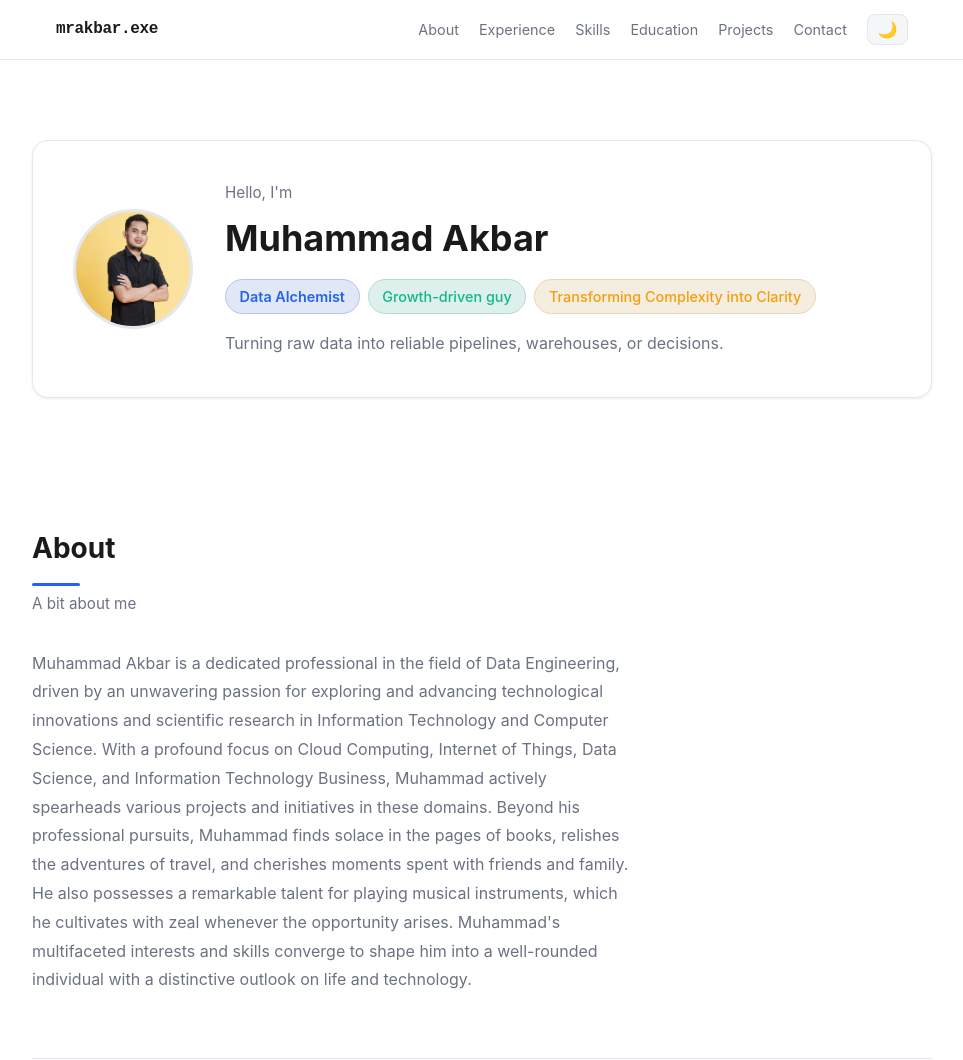
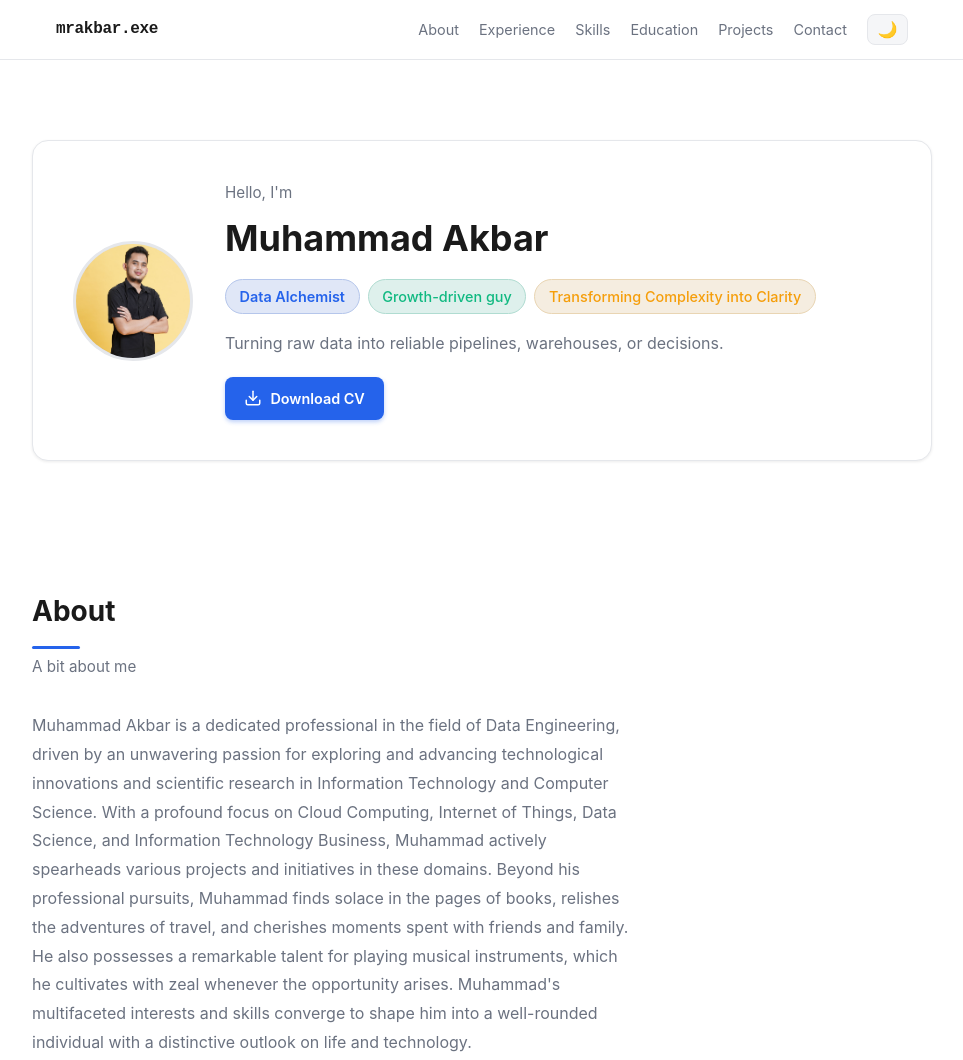
Before and after one commit to xmen1412/portofolio-website, a website built with Vite: page src/index.html in a window 1280 px wide. Shown: the top 1060 px of the page, without its empty margins (158-1121 px from the left). Built offline with nearby package versions, Linux system fonts and the light colour scheme; some packages are replaced by stand-ins of ours.

Commit message:
add cv button download

```diff
--- a/src/css/style.css
+++ b/src/css/style.css
@@ -234,6 +234,49 @@ a:hover {
   max-width: 36rem;
   line-height: 1.7;
   font-size: 1rem;
+}
+
+.profile-actions {
+  display: flex;
+  align-items: center;
+  gap: 0.75rem;
+  margin-top: 1.25rem;
+}
+
+.btn {
+  display: inline-flex;
+  align-items: center;
+  gap: 0.5rem;
+  font-family: inherit;
+  font-size: 0.9rem;
+  font-weight: 600;
+  padding: 0.55rem 1.15rem;
+  border-radius: 8px;
+  text-decoration: none;
+  cursor: pointer;
+  transition: all 0.2s ease;
+  border: 1px solid transparent;
+}
+
+.btn:hover {
+  text-decoration: none;
+  transform: translateY(-1px);
+}
+
+.btn-primary {
+  background: var(--accent);
+  color: #ffffff;
+  box-shadow: 0 2px 4px color-mix(in srgb, var(--accent) 30%, transparent);
+}
+
+.btn-primary:hover {
+  background: color-mix(in srgb, var(--accent) 88%, #000);
+  box-shadow: 0 4px 8px color-mix(in srgb, var(--accent) 40%, transparent);
+  color: #ffffff;
+}
+
+.btn svg {
+  flex-shrink: 0;
 }
 
 /* About */
@@ -633,6 +676,10 @@ a:hover {
     max-width: none;
   }
 
+  .profile-actions {
+    justify-content: center;
+  }
+
   .nav-links a {
     display: none;
   }
--- a/src/data/content.js
+++ b/src/data/content.js
@@ -12,6 +12,7 @@ export const site = {
     'Muhammad Akbar is a dedicated professional in the field of Data Engineering, driven by an unwavering passion for exploring and advancing technological innovations and scientific research in Information Technology and Computer Science. With a profound focus on Cloud Computing, Internet of Things, Data Science, and Information Technology Business, Muhammad actively spearheads various projects and initiatives in these domains.\n\nBeyond his professional pursuits, Muhammad finds solace in the pages of books, relishes the adventures of travel, and cherishes moments spent with friends and family. He also possesses a remarkable talent for playing musical instruments, which he cultivates with zeal whenever the opportunity arises. Muhammad\'s multifaceted interests and skills converge to shape him into a well-rounded individual with a distinctive outlook on life and technology.',
   avatar: 'assets/images/profile/profile.jpeg',
   logo: 'mrakbar.exe',
+  cv: 'https://drive.google.com/file/d/1Gdtzo-2hXipcXYL3DqtACDolqW4ryfBb/view?usp=sharing',
 }
 
 export const experience = [
--- a/src/index.html
+++ b/src/index.html
@@ -32,6 +32,16 @@
             <div class="profile-badges">
             </div>
             <p class="profile-tagline" id="hero-tagline"></p>
+            <div class="profile-actions">
+              <a id="hero-cv-btn" class="btn btn-primary" href="#" download target="_blank" rel="noopener">
+                <svg viewBox="0 0 24 24" width="18" height="18" fill="none" stroke="currentColor" stroke-width="2" stroke-linecap="round" stroke-linejoin="round">
+                  <path d="M21 15v4a2 2 0 0 1-2 2H5a2 2 0 0 1-2-2v-4"/>
+                  <polyline points="7 10 12 15 17 10"/>
+                  <line x1="12" y1="15" x2="12" y2="3"/>
+                </svg>
+                <span>Download CV</span>
+              </a>
+            </div>
           </div>
         </div>
       </section>
--- a/src/js/main.js
+++ b/src/js/main.js
@@ -47,6 +47,16 @@ site.badges.forEach((badge, i) => {
 heroTagline.textContent = site.tagline
 
 document.getElementById('about-bio').textContent = site.bio
+
+const heroCvBtn = document.getElementById('hero-cv-btn')
+if (site.cv) {
+  heroCvBtn.href = site.cv
+  if (site.cv.startsWith('http')) {
+    heroCvBtn.removeAttribute('download')
+  }
+} else {
+  heroCvBtn.style.display = 'none'
+}
 
 if (site.avatar) {
   heroAvatar.innerHTML = `<img src="${site.avatar}" alt="${site.name}" />`
```
